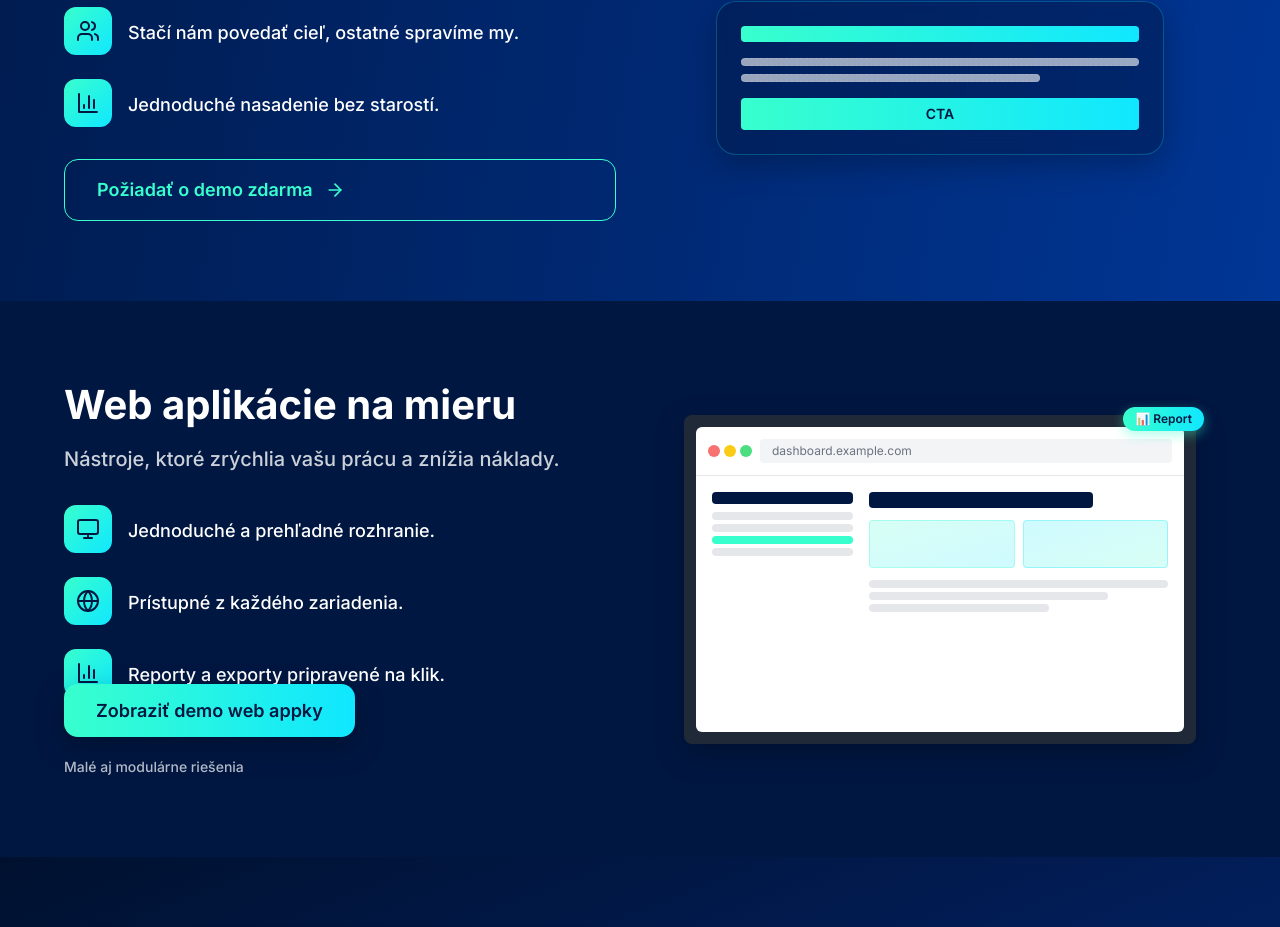
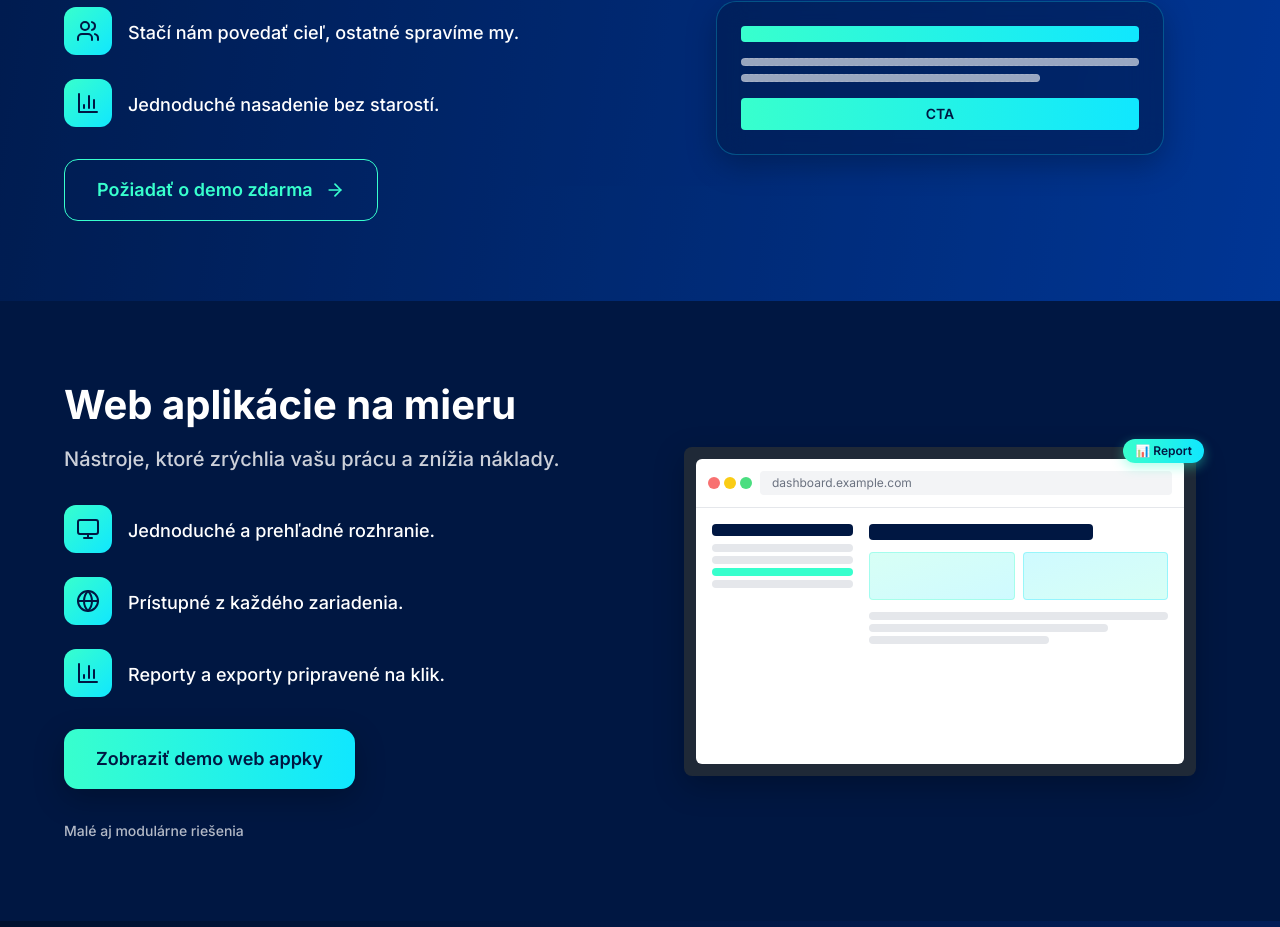
Before and after one commit to SamueLOS-dev/aktiscode_web, a React (Vite) app: page /aplikacie in a window 1280 px wide. Shown: the part 1847-2774 px from the top of the page. Built offline with nearby package versions, Linux system fonts and the light colour scheme; a web font is replaced by a local one.

Commit message:
Oprava šírky tlačidiel na aplikácie stránke

```diff
--- a/src/components/applications/AIInApplications.tsx
+++ b/src/components/applications/AIInApplications.tsx
@@ -48,7 +48,7 @@ const AIInApplications = () => {
 
             <Link
               to="/demo"
-              className="bg-gradient-to-r from-[#38FFCD] to-[#10E7FF] text-[#001742] font-semibold text-lg px-8 py-4 rounded-[14px] hover:scale-[1.03] transition-all duration-200 shadow-[0_10px_30px_rgba(0,0,0,0.25)]"
+              className="inline-block bg-gradient-to-r from-[#38FFCD] to-[#10E7FF] text-[#001742] font-semibold text-lg px-8 py-4 rounded-[14px] hover:scale-[1.03] transition-all duration-200 shadow-[0_10px_30px_rgba(0,0,0,0.25)] mt-2"
             >
               Zobraziť demo AI funkcií
             </Link>
--- a/src/components/applications/AppFinalCTA.tsx
+++ b/src/components/applications/AppFinalCTA.tsx
@@ -36,7 +36,7 @@ const AppFinalCTA = () => {
         <div className="space-y-4">
           <Link
             to="/demo"
-            className="group bg-white text-[#001742] font-semibold text-lg px-8 py-4 rounded-[14px] hover:bg-gray-100 hover:scale-[1.03] transition-all duration-200 shadow-[0_10px_30px_rgba(0,0,0,0.25)] hover:shadow-[0_14px_40px_rgba(0,0,0,0.35)] flex items-center gap-3 mx-auto min-w-[240px] h-[56px] justify-center"
+            className="group bg-white text-[#001742] font-semibold text-lg px-8 py-4 rounded-[14px] hover:bg-gray-100 hover:scale-[1.03] transition-all duration-200 shadow-[0_10px_30px_rgba(0,0,0,0.25)] hover:shadow-[0_14px_40px_rgba(0,0,0,0.35)] inline-flex items-center gap-3 min-w-[240px] h-[56px] justify-center"
           >
             Požiadať o demo zdarma
             <ArrowRight className="w-5 h-5 group-hover:translate-x-1 transition-transform duration-200" />
--- a/src/components/applications/AppHero.tsx
+++ b/src/components/applications/AppHero.tsx
@@ -37,7 +37,7 @@ const AppHero = () => {
             <div className="space-y-4">
               <Link
                 to="/demo"
-                className={`group relative bg-gradient-to-r from-[#38FFCD] to-[#10E7FF] text-[#001742] font-semibold text-lg px-8 py-4 rounded-[14px] hover:scale-[1.03] transition-all duration-200 shadow-[0_10px_30px_rgba(0,0,0,0.25)] hover:shadow-[0_14px_40px_rgba(0,0,0,0.35)] flex items-center gap-3 mx-auto lg:mx-0 w-fit min-w-[220px] h-[56px] justify-center overflow-hidden ${
+                className={`group relative bg-gradient-to-r from-[#38FFCD] to-[#10E7FF] text-[#001742] font-semibold text-lg px-8 py-4 rounded-[14px] hover:scale-[1.03] transition-all duration-200 shadow-[0_10px_30px_rgba(0,0,0,0.25)] hover:shadow-[0_14px_40px_rgba(0,0,0,0.35)] inline-flex items-center gap-3 min-w-[220px] h-[56px] justify-center overflow-hidden ${
                   showShine ? 'before:absolute before:inset-0 before:bg-gradient-to-r before:from-transparent before:via-white/12 before:to-transparent before:translate-x-[-100%] before:animate-[shine_0.6s_ease-out] before:skew-x-12' : ''
                 }`}
               >
--- a/src/components/applications/DesktopApplications.tsx
+++ b/src/components/applications/DesktopApplications.tsx
@@ -108,7 +108,7 @@ const DesktopApplications = () => {
 
             <Link
               to="/demo"
-              className="bg-gradient-to-r from-[#38FFCD] to-[#10E7FF] text-[#001742] font-semibold text-lg px-8 py-4 rounded-[14px] hover:scale-[1.03] transition-all duration-200 shadow-[0_10px_30px_rgba(0,0,0,0.25)]"
+              className="inline-block bg-gradient-to-r from-[#38FFCD] to-[#10E7FF] text-[#001742] font-semibold text-lg px-8 py-4 rounded-[14px] hover:scale-[1.03] transition-all duration-200 shadow-[0_10px_30px_rgba(0,0,0,0.25)] mt-2"
             >
               Zobraziť demo desktop appky
             </Link>
--- a/src/components/applications/EShops.tsx
+++ b/src/components/applications/EShops.tsx
@@ -111,7 +111,7 @@ const EShops = () => {
 
             <Link
               to="/demo"
-              className="bg-gradient-to-r from-[#38FFCD] to-[#10E7FF] text-[#001742] font-semibold text-lg px-8 py-4 rounded-[14px] hover:scale-[1.03] transition-all duration-200 shadow-[0_10px_30px_rgba(0,0,0,0.25)]"
+              className="inline-block bg-gradient-to-r from-[#38FFCD] to-[#10E7FF] text-[#001742] font-semibold text-lg px-8 py-4 rounded-[14px] hover:scale-[1.03] transition-all duration-200 shadow-[0_10px_30px_rgba(0,0,0,0.25)] mt-2"
             >
               Zobraziť demo e-shopu
             </Link>
--- a/src/components/applications/MobileApplications.tsx
+++ b/src/components/applications/MobileApplications.tsx
@@ -59,7 +59,7 @@ const MobileApplications = () => {
 
             <Link
               to="/demo"
-              className="bg-gradient-to-r from-[#38FFCD] to-[#10E7FF] text-[#001742] font-semibold text-lg px-8 py-4 rounded-[14px] hover:scale-[1.03] transition-all duration-200 shadow-[0_10px_30px_rgba(0,0,0,0.25)]"
+              className="inline-block bg-gradient-to-r from-[#38FFCD] to-[#10E7FF] text-[#001742] font-semibold text-lg px-8 py-4 rounded-[14px] hover:scale-[1.03] transition-all duration-200 shadow-[0_10px_30px_rgba(0,0,0,0.25)] mt-2"
             >
               Zobraziť demo mobilnej appky
             </Link>
--- a/src/components/applications/SmallVsLarge.tsx
+++ b/src/components/applications/SmallVsLarge.tsx
@@ -95,7 +95,7 @@ const SmallVsLarge = () => {
 
             <Link
               to="/demo"
-              className="bg-transparent border border-[#38FFCD] text-[#38FFCD] font-semibold text-lg px-8 py-4 rounded-[14px] hover:bg-[#38FFCD]/10 hover:scale-[1.03] transition-all duration-200 flex items-center gap-3"
+              className="inline-flex items-center gap-3 bg-transparent border border-[#38FFCD] text-[#38FFCD] font-semibold text-lg px-8 py-4 rounded-[14px] hover:bg-[#38FFCD]/10 hover:scale-[1.03] transition-all duration-200 mt-2"
             >
               Požiadať o demo zdarma
               <ArrowRight className="w-5 h-5" />
--- a/src/components/applications/WebApplications.tsx
+++ b/src/components/applications/WebApplications.tsx
@@ -48,7 +48,7 @@ const WebApplications = () => {
 
             <Link
               to="/demo"
-              className="bg-gradient-to-r from-[#38FFCD] to-[#10E7FF] text-[#001742] font-semibold text-lg px-8 py-4 rounded-[14px] hover:scale-[1.03] transition-all duration-200 shadow-[0_10px_30px_rgba(0,0,0,0.25)]"
+              className="inline-block bg-gradient-to-r from-[#38FFCD] to-[#10E7FF] text-[#001742] font-semibold text-lg px-8 py-4 rounded-[14px] hover:scale-[1.03] transition-all duration-200 shadow-[0_10px_30px_rgba(0,0,0,0.25)] mt-2"
             >
               Zobraziť demo web appky
             </Link>
```
